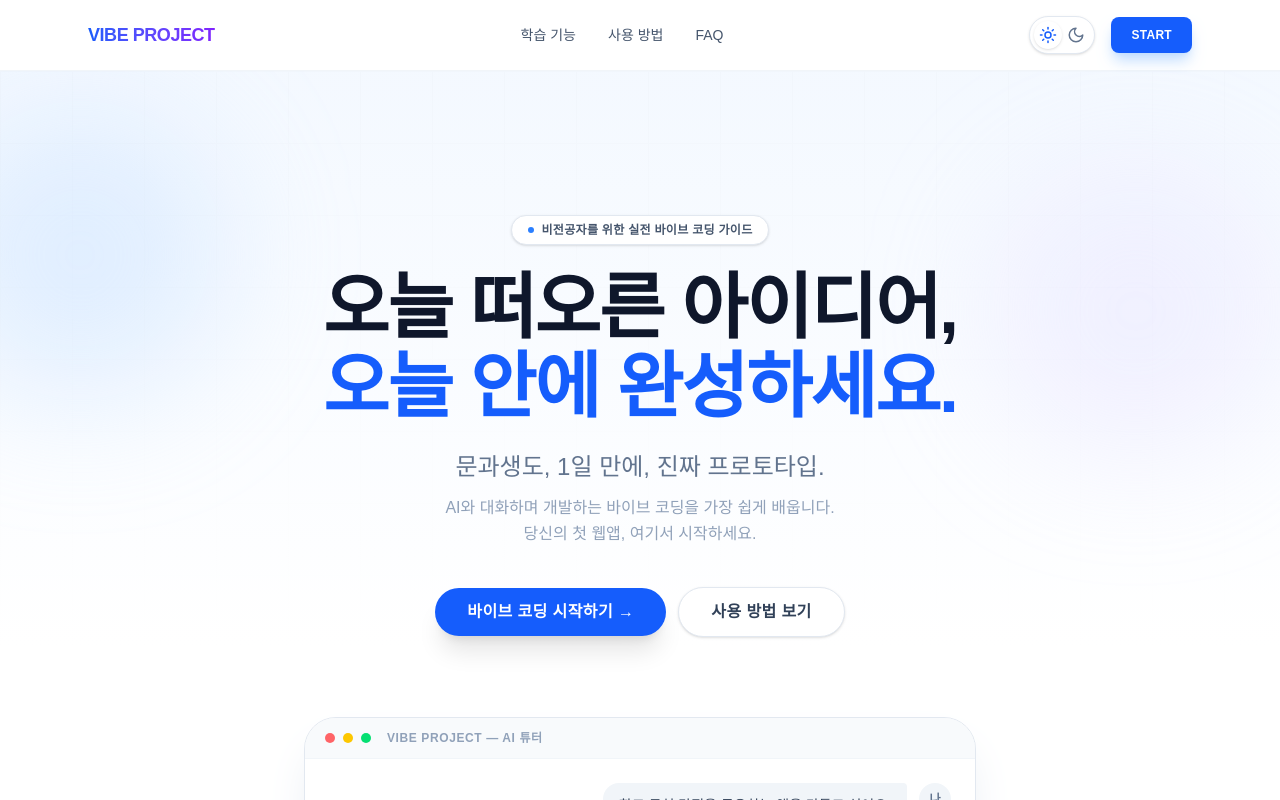
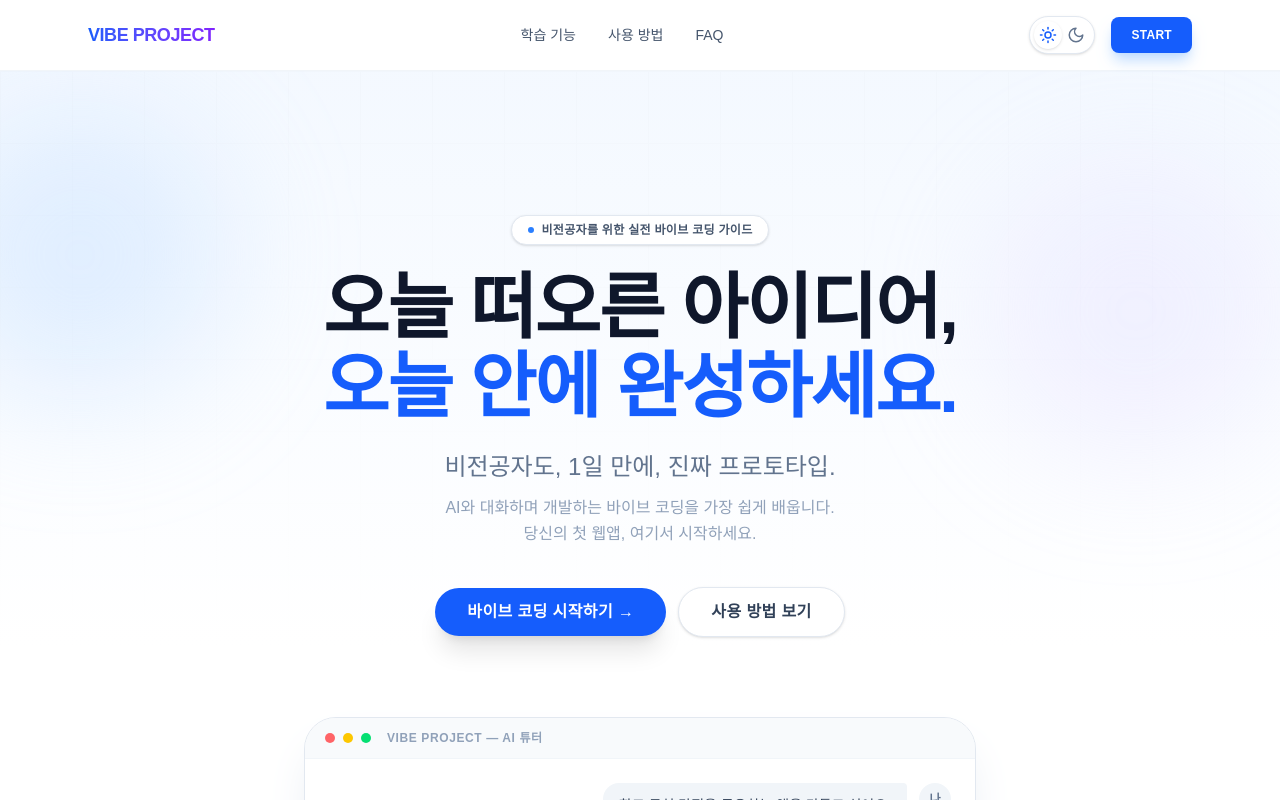
Before and after one commit to sy2342803/vibe-project, a Next.js app: page / in a window 1280 px wide. Shown: the top 800 px of the page. Built offline with nearby package versions, Linux system fonts and the light colour scheme.

Commit message:
랜딩수정본

```diff
--- a/app/page.tsx
+++ b/app/page.tsx
@@ -353,7 +353,7 @@ export default function Home() {
             isDark ? "text-white/55" : "text-slate-500"
           }`}
         >
-          문과생도, 1일 만에, 진짜 프로토타입.
+          비전공자도, 1일 만에, 진짜 프로토타입.
         </p>
 
         <p
```
